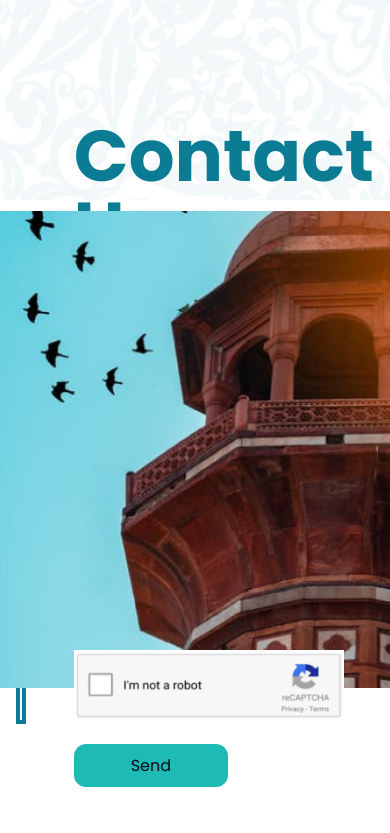
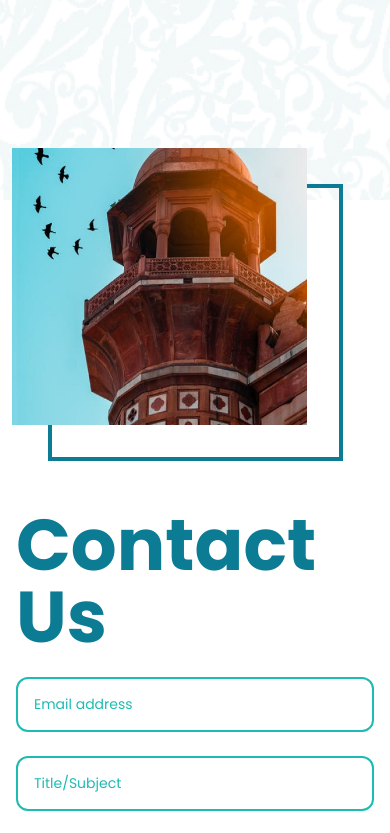
Before and after one commit to pandupan/mesjid-ku, a Next.js app: page / in a window 390 px wide. Shown: the part 2300-3133 px from the top of the page. Built offline with nearby package versions, Linux system fonts and the light colour scheme.

Commit message:
[ADD] - Contant

```diff
--- a/components/pages/LandingPage/ContactUs.tsx
+++ b/components/pages/LandingPage/ContactUs.tsx
@@ -7,12 +7,12 @@ import Button from "@/components/core/Button";
 const ContactUs = () => {
   return (
     <section id="contact">
-      <div className="relative h-auto w-full flex px-4 sm:px-10 xl:container flex-row justify-center items-center gap-12">
+      <div className="relative h-auto w-full flex flex-col lg:flex-row px-4 sm:px-10 xl:container justify-center items-center gap-12">
 
-        <div className="relative border-4 border-[#0C7C95] w-[595px] h-[477px] mt-16">
+        <div className="relative border-4 border-[#0C7C95] w-[295px] h-[277px] sm:w-[395px] sm:h-[377px] lg:w-[595px] lg:h-[477px] mt-16">
           <div>
             <div className="absolute -top-10 -left-10 z-0">
-              <div className="relative aspect-square w-[595px] h-[477px]">
+              <div className="relative aspect-square  w-[295px] h-[277px] sm:w-[395px] sm:h-[377px] lg:w-[595px] lg:h-[477px]">
                 <Image src="/images/mosque3.png" alt="bg-vector" fill={true} />
               </div>
             </div>
```
